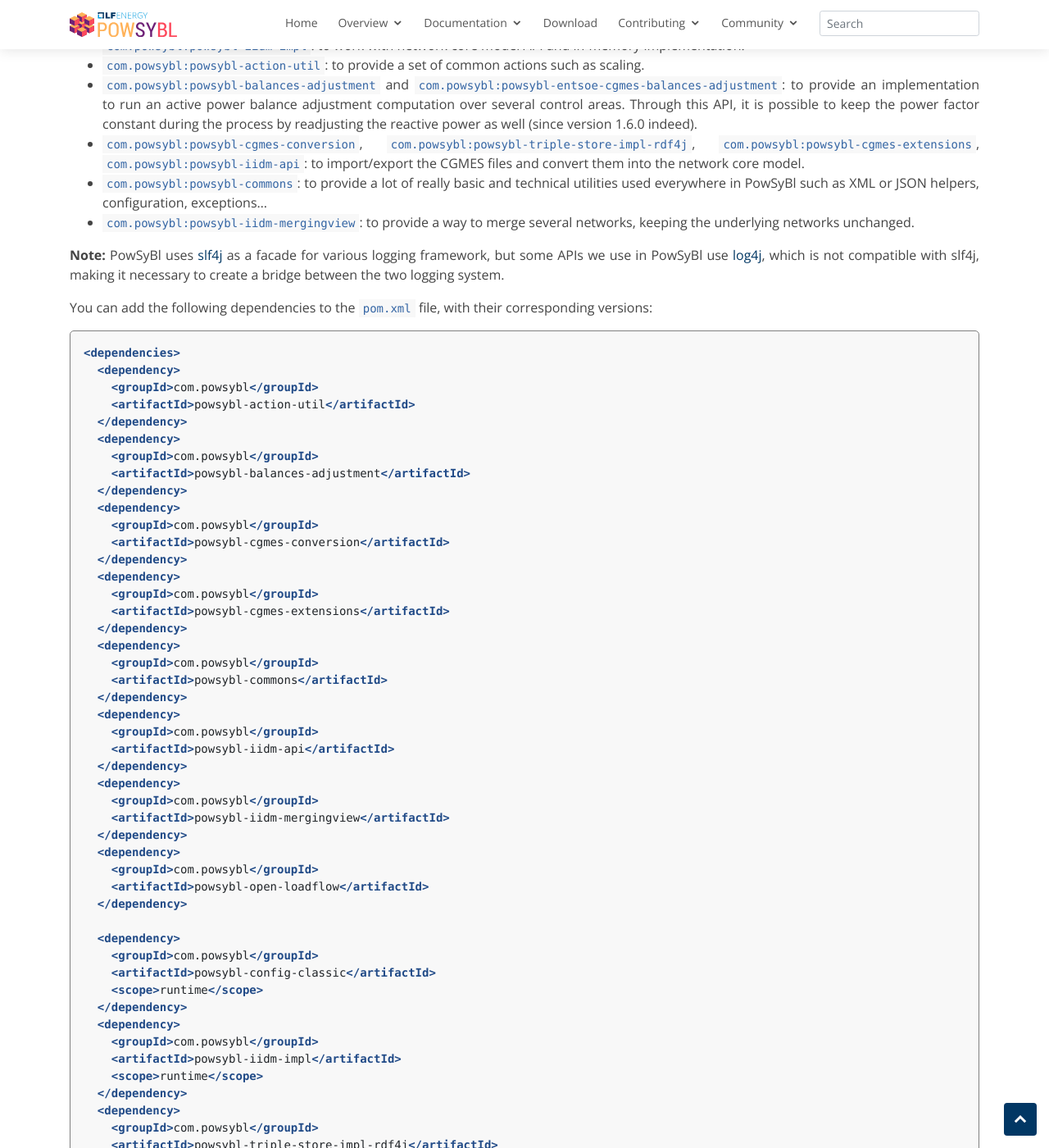
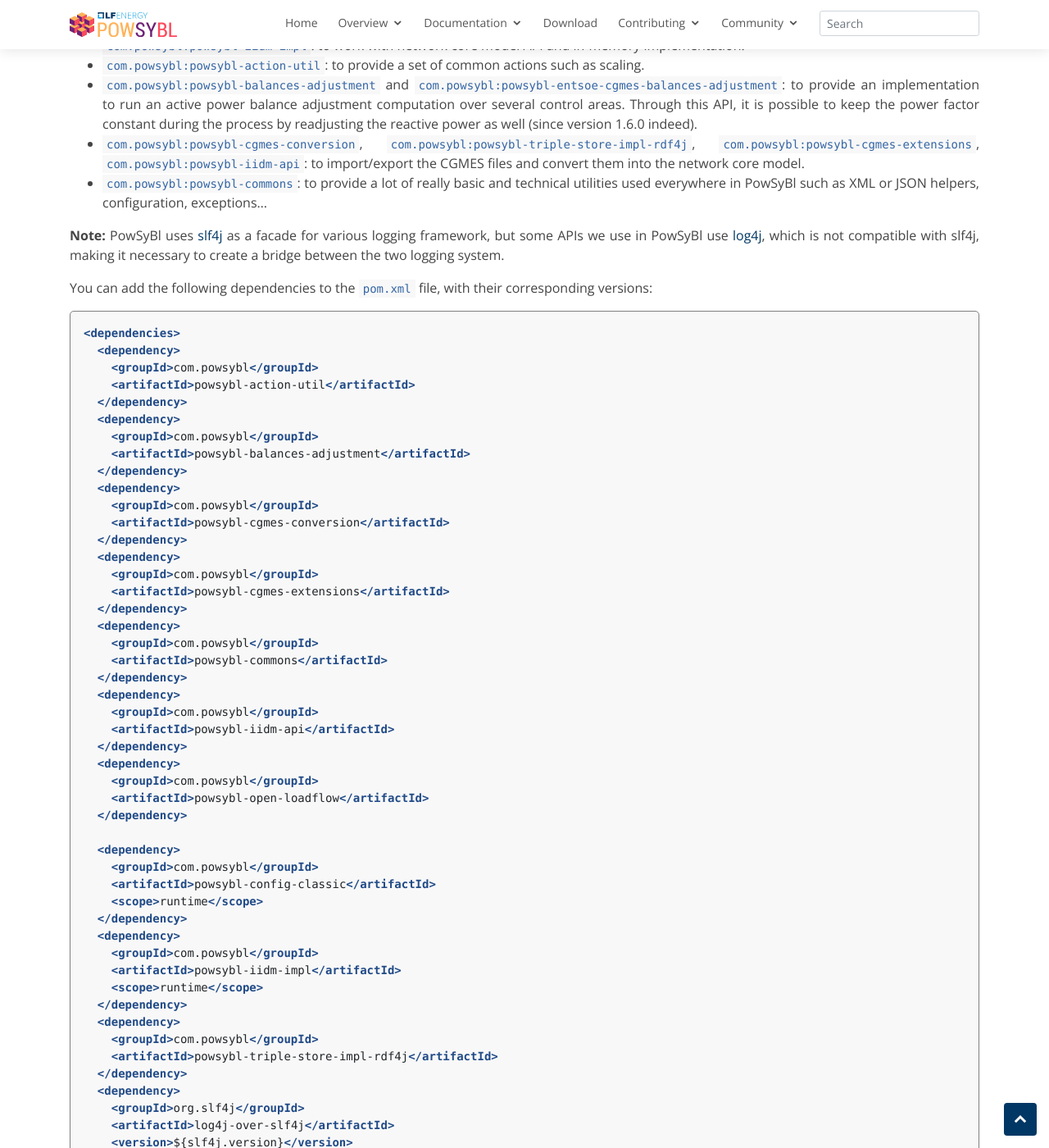
Before and after one commit to powsybl/powsybl.github.io, a Jekyll site: the page built from pages/documentation/developer/tutorials/emf.md, in a window 1280 px wide and 1400 px high, scrolled down 3131 px. Shown: the whole window at 82% size. Built offline with Jekyll 4.4.1, drawn with Linux system fonts in a browser that asks for light colours; our own code applies the rules of GitHub Pages for plain Markdown files; some of the changed text lies outside the part shown.

Commit message:
Remove reference to merging view in emf tuto
Signed-off-by: Coline PILOQUET <coline.piloquet@rte-france.com>

````diff
--- a/pages/documentation/developer/tutorials/emf.md
+++ b/pages/documentation/developer/tutorials/emf.md
@@ -100,7 +100,6 @@
 - `com.powsybl:powsybl-balances-adjustment` and `com.powsybl:powsybl-entsoe-cgmes-balances-adjustment`: to provide an implementation to run an active power balance adjustment computation over several control areas. Through this API, it is possible to keep the power factor constant during the process by readjusting the reactive power as well (since version 1.6.0 indeed).
 - `com.powsybl:powsybl-cgmes-conversion`, `com.powsybl:powsybl-triple-store-impl-rdf4j`, `com.powsybl:powsybl-cgmes-extensions`, `com.powsybl:powsybl-iidm-api`: to import/export the CGMES files and convert them into the network core model.
 - `com.powsybl:powsybl-commons`: to provide a lot of really basic and technical utilities used everywhere in PowSyBl such as XML or JSON helpers, configuration, exceptions...
-- `com.powsybl:powsybl-iidm-mergingview`: to provide a way to merge several networks, keeping the underlying networks unchanged.
 
 **Note:** PowSyBl uses [slf4j](http://www.slf4j.org/) as a facade for various logging framework, but some APIs we use in PowSyBl use [log4j](https://logging.apache.org/log4j), which is not compatible with slf4j, making it necessary to create a bridge between the two logging system.
 
@@ -130,10 +129,6 @@
   <dependency>
     <groupId>com.powsybl</groupId>
     <artifactId>powsybl-iidm-api</artifactId>
-  </dependency>
-  <dependency>
-    <groupId>com.powsybl</groupId>
-    <artifactId>powsybl-iidm-mergingview</artifactId>
   </dependency>
   <dependency>
     <groupId>com.powsybl</groupId>
@@ -248,16 +243,15 @@
 ### Merge of the IGMs and power flow on the CGM
 Finally, we merge the IGMs to create the CGM:
 ```java
-MergingView mergingView = MergingView.create("merged", "validation");
-mergingView.merge(validNetworks.values().toArray(Network[]::new));
+Network mergedNetwork = Network.merge(validNetworks.values().toArray(Network[]::new));
 ```
 And run a load flow on the CGM. Note that the slack bus is not defined in the CGMES files for the whole CGM, so we prefer to select the most meshed one.
 ```java
 if (!PREPARE_BALANCE_COMPUTATION) {
     LOAD_FLOW_PARAMETERS.setReadSlackBus(false);
     LOAD_FLOW_PARAMETERS.setDistributedSlack(true);
-    LoadFlowResult result = LoadFlow.run(mergingView, LOAD_FLOW_PARAMETERS);
-    for (Generator gen : mergingView.getGenerators()) {
+    LoadFlowResult result = LoadFlow.run(mergedNetwork, LOAD_FLOW_PARAMETERS);
+    for (Generator gen : mergedNetwork.getGenerators()) {
         gen.setTargetP(-gen.getTerminal().getP());
     }
     System.out.println(result.isOk());
@@ -285,11 +279,11 @@
 In the main method, you can call these methods through:
 ```java
 if (PREPARE_BALANCE_COMPUTATION) {
-    igmPreprocessing(mergingView, validNetworks, dataExchanges, balanceComputationAreas);
-    prepareFictitiousArea(mergingView, validNetworks, dataExchanges, balanceComputationAreas);
+    igmPreprocessing(mergedNetwork, validNetworks, dataExchanges, balanceComputationAreas);
+    prepareFictitiousArea(mergedNetwork, validNetworks, dataExchanges, balanceComputationAreas);
 } else {
-    igmPreprocessing(mergingView, validNetworks, dataExchanges);
-    prepareFictitiousArea(mergingView, validNetworks, dataExchanges);
+    igmPreprocessing(mergedNetwork, validNetworks, dataExchanges);
+    prepareFictitiousArea(mergedNetwork, validNetworks, dataExchanges);
 }
 ```
 
@@ -306,14 +300,14 @@
     // Run the balances ajustment.
     BalanceComputation balanceComputation = new BalanceComputationFactoryImpl()
             .create(balanceComputationAreas, new LoadFlow.Runner(new OpenLoadFlowProvider()), LocalComputationManager.getDefault());
-    BalanceComputationResult result = balanceComputation.run(mergingView, mergingView.getVariantManager().getWorkingVariantId(), parameters).join();
+    BalanceComputationResult result = balanceComputation.run(mergedNetwork, mergedNetwork.getVariantManager().getWorkingVariantId(), parameters).join();
     System.out.println(result.getStatus());
 
     // Generate merged SV file for the CGM.
     validationParameters.getOutputDir().ifPresent(outputDir -> {
         try (OutputStream os = Files.newOutputStream(Paths.get(outputDir + "/SV.xml"))) {
             XMLStreamWriter writer = XmlUtil.initializeWriter(true, "   ", os);
-            StateVariablesExport.write(mergingView, writer, createContext(mergingView, validNetworks));
+            StateVariablesExport.write(mergedNetwork, writer, createContext(mergedNetwork, validNetworks));
         } catch (XMLStreamException e) {
             throw new UncheckedXmlStreamException(e);
         } catch (IOException e) {
````
